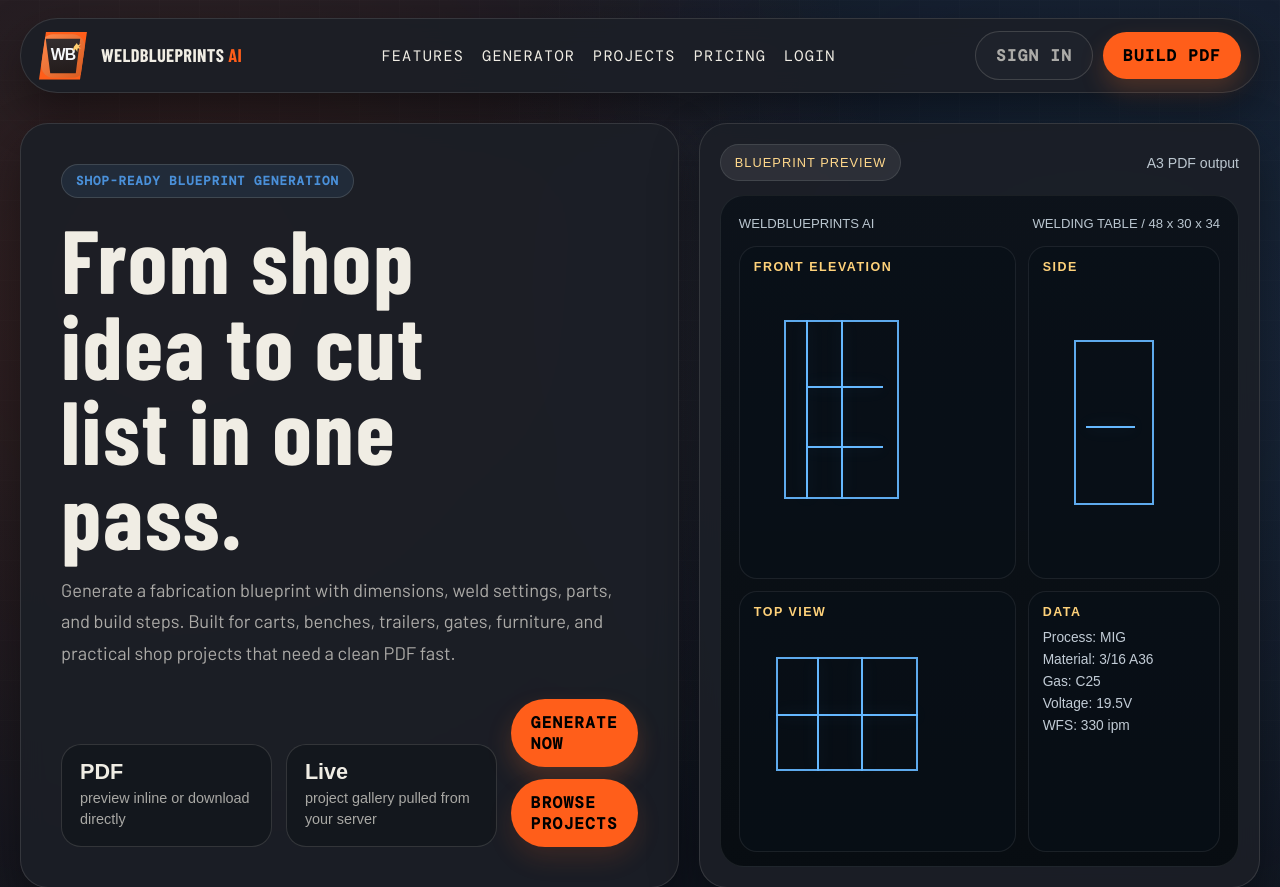
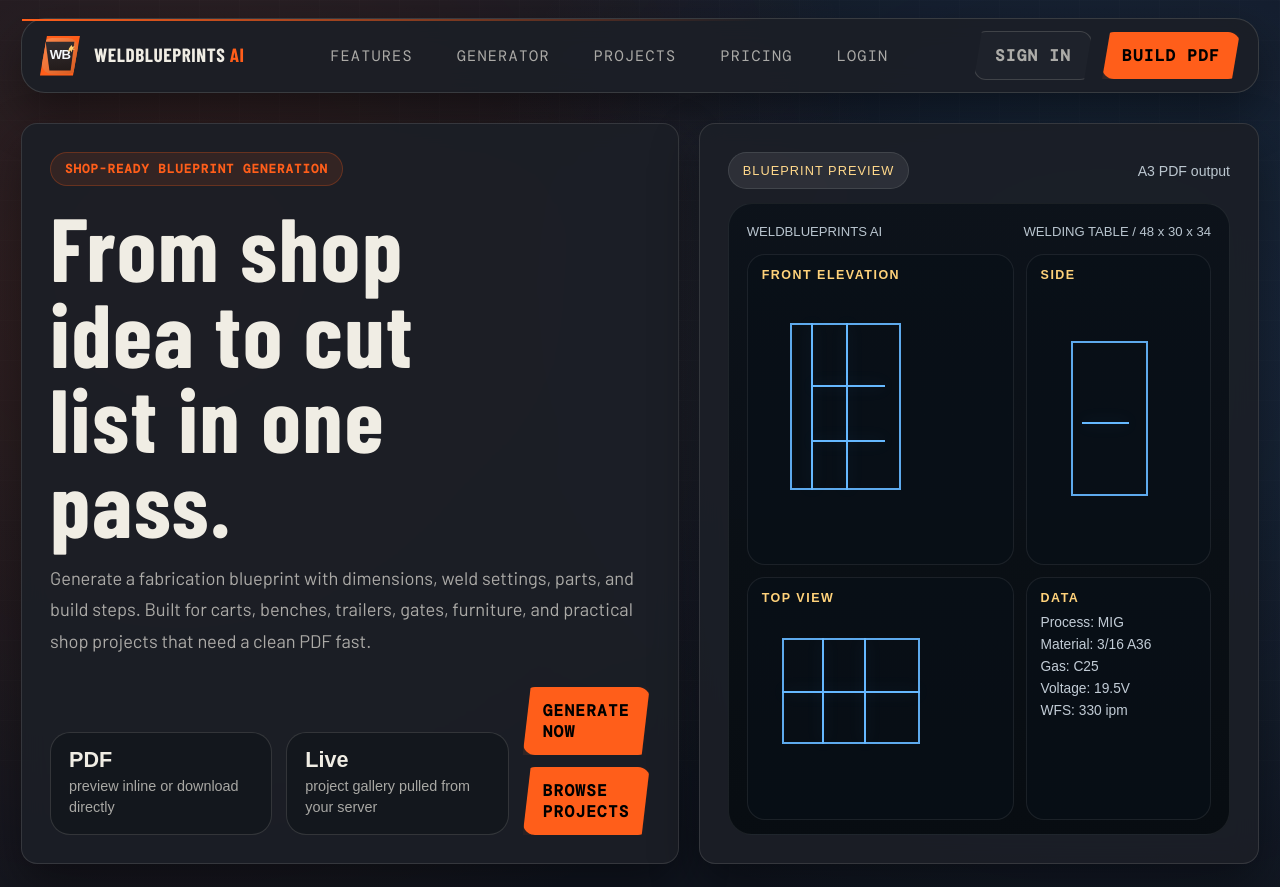
Before and after one commit to shasevela5-hub/WeldblueprintsAI, a website: page index.html in a window 1280 px wide. Shown: the top 887 px of the page. Drawn offline with nearby package versions, Linux system fonts and the light colour scheme; no server answers; a web font is replaced by a local one.

Commit message:
Apply stronger admin-style layout overrides across app shell

```diff
--- a/app-theme.css
+++ b/app-theme.css
@@ -34,6 +34,9 @@
   --success: var(--green);
   --danger: var(--red);
   --warning: var(--yellow);
+  --radius: 16px;
+  --radius-sm: 12px;
+  --max: 1240px;
 }
 
 html,
@@ -58,6 +61,11 @@ body::before {
   opacity: 1;
 }
 
+.wrap,
+.container {
+  width: min(var(--max), calc(100% - 42px)) !important;
+}
+
 h1,
 h2,
 h3,
@@ -74,6 +82,8 @@ h3,
   background: none;
   -webkit-text-fill-color: var(--chalk);
   color: var(--chalk);
+  font-weight: 800;
+  letter-spacing: 0.01em;
 }
 
 .header h1 i {
@@ -128,12 +138,32 @@ a:hover {
 .pricing-card {
   background: rgba(28, 31, 38, 0.92);
   border-color: rgba(240, 237, 228, 0.12);
+  border-radius: var(--radius) !important;
+}
+
+.topbar-inner {
+  border-radius: 24px !important;
+  position: relative;
+  border: 1px solid rgba(240, 237, 228, 0.14) !important;
+}
+
+.topbar-inner::before {
+  content: "";
+  position: absolute;
+  top: 0;
+  left: 0;
+  right: 0;
+  height: 2px;
+  background: linear-gradient(90deg, var(--orange), transparent 60%);
 }
 
 .brand-mark,
 .logo-mark,
 .login-mark {
-  border-radius: 0;
+  width: 40px !important;
+  height: 40px !important;
+  border-radius: 0 !important;
+  overflow: hidden;
   clip-path: polygon(7px 0%, 100% 0%, calc(100% - 7px) 100%, 0% 100%);
   background: var(--orange);
   box-shadow: 0 12px 26px rgba(255, 94, 26, 0.24);
@@ -141,10 +171,41 @@ a:hover {
 
 .brand-mark img {
   object-fit: cover;
+  width: 100%;
+  height: 100%;
+}
+
+.brand-text,
+.logo-text {
+  font-family: "Barlow Condensed", sans-serif;
+  font-size: 1.2rem !important;
+  font-weight: 800 !important;
+  line-height: 0.95;
+  letter-spacing: 0.03em !important;
 }
 
 .brand-text strong {
   color: var(--orange);
+}
+
+.logo-text span {
+  color: var(--orange);
+}
+
+.topbar .nav a,
+.nav a {
+  border: 1px solid transparent;
+  border-radius: 12px !important;
+  padding: 8px 12px !important;
+  color: var(--chalk-dim) !important;
+  transition: all 0.16s ease;
+}
+
+.topbar .nav a:hover,
+.nav a:hover {
+  background: var(--orange-dim) !important;
+  border-color: var(--border-hot) !important;
+  color: var(--chalk) !important;
 }
 
 .btn-primary,
@@ -156,6 +217,13 @@ a:hover {
   background: var(--orange);
   border-color: var(--orange);
   color: #000;
+}
+
+.btn,
+button,
+.login-btn {
+  border-radius: 12px !important;
+  clip-path: polygon(8px 0%, 100% 0%, calc(100% - 8px) 100%, 0% 100%);
 }
 
 .btn-primary:hover,
@@ -201,6 +269,27 @@ textarea:focus,
   outline: none;
 }
 
+.card {
+  border: 1px solid rgba(240, 237, 228, 0.12) !important;
+}
+
+.hero-copy,
+.hero-art,
+.generator,
+.status-card,
+.mini-card,
+.hero-card,
+.settings-panel,
+.welder-list {
+  padding: 28px !important;
+}
+
+.eyebrow {
+  color: var(--orange) !important;
+  border-color: rgba(255, 94, 26, 0.26) !important;
+  background: rgba(255, 94, 26, 0.1) !important;
+}
+
 .brand-row {
   display: flex;
   align-items: center;
```
